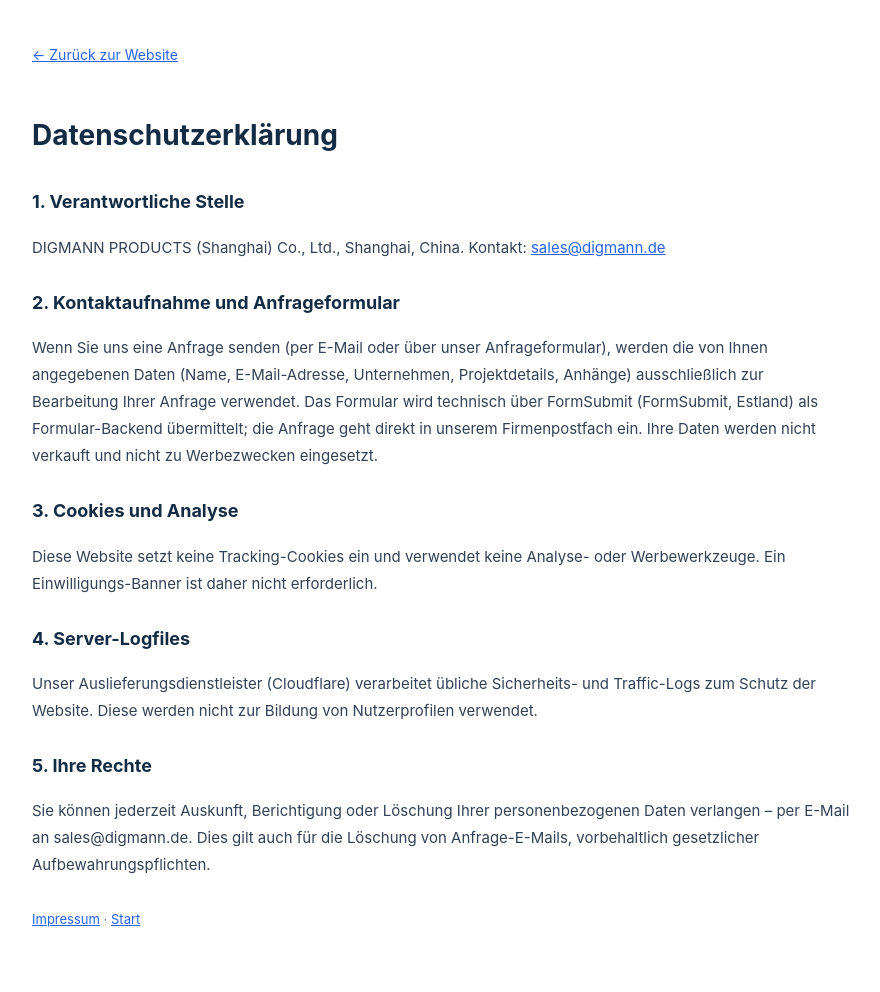
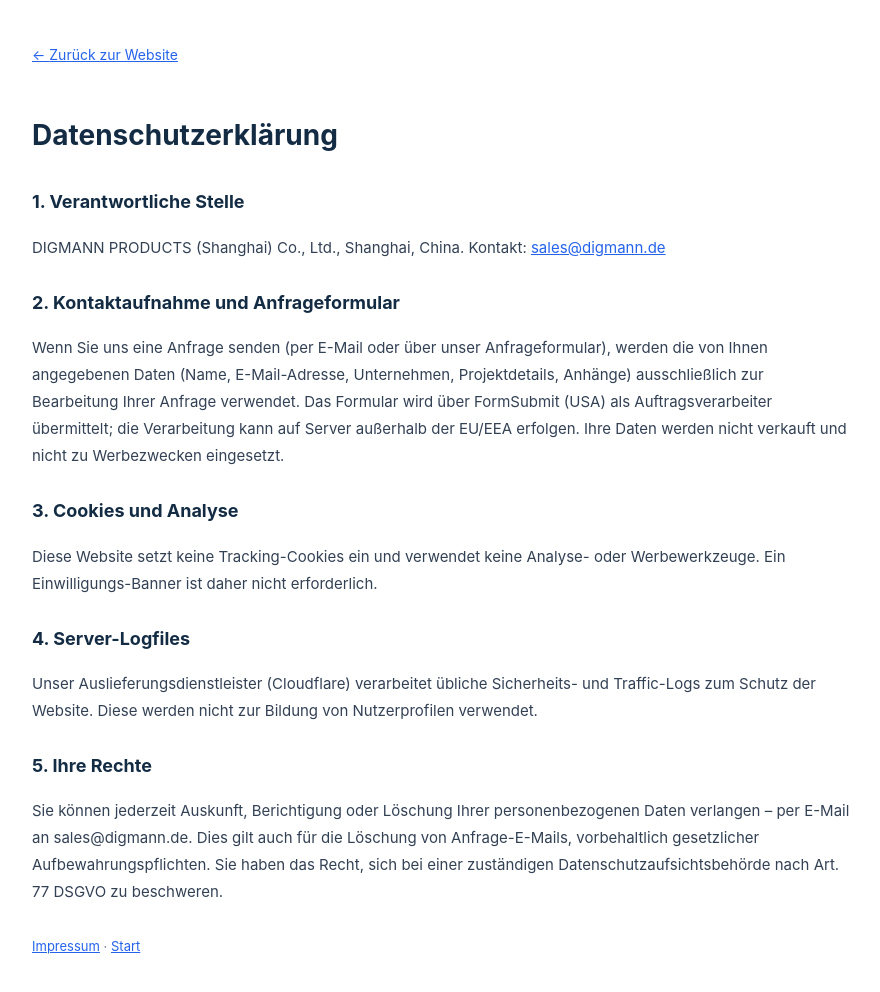
Before and after one commit to qiaofeng125-create/digmann-de, a plain HTML site: page datenschutz.html in a window 1280 px wide. Shown: the whole page, without its empty margins (198-1078 px from the left). Drawn offline with Linux system fonts and the light colour scheme.

Commit message:
legal: FormSubmit(USA)+EU/EEA disclosure, Art.77 complaint right, impressum address cleanup (user-approved)

```diff
--- a/datenschutz.html
+++ b/datenschutz.html
@@ -20,7 +20,7 @@
     <p>DIGMANN PRODUCTS (Shanghai) Co., Ltd., Shanghai, China. Kontakt: <a href="mailto:sales@digmann.de">sales@digmann.de</a></p>
 
     <h2 data-en="2. Contact and RFQ form">2. Kontaktaufnahme und Anfrageformular</h2>
-    <p data-en="When you send us an inquiry (by email or via our RFQ form), the data you provide — name, email address, company, project details and attachments — is used exclusively to process your request. The form is technically transmitted via FormSubmit (FormSubmit, Estonia) as a form backend; the submission lands directly in our business inbox. Your data is not sold or used for advertising.">Wenn Sie uns eine Anfrage senden (per E-Mail oder über unser Anfrageformular), werden die von Ihnen angegebenen Daten (Name, E-Mail-Adresse, Unternehmen, Projektdetails, Anhänge) ausschließlich zur Bearbeitung Ihrer Anfrage verwendet. Das Formular wird technisch über FormSubmit (FormSubmit, Estland) als Formular-Backend übermittelt; die Anfrage geht direkt in unserem Firmenpostfach ein. Ihre Daten werden nicht verkauft und nicht zu Werbezwecken eingesetzt.</p>
+    <p data-en="When you send us an inquiry (by email or via our RFQ form), the data you provide — name, email address, company, project details and attachments — is used exclusively to process your request. The form is submitted via FormSubmit (USA) as a data processor; data processing may take place on servers outside the EU/EEA. Your data is not sold or used for advertising.">Wenn Sie uns eine Anfrage senden (per E-Mail oder über unser Anfrageformular), werden die von Ihnen angegebenen Daten (Name, E-Mail-Adresse, Unternehmen, Projektdetails, Anhänge) ausschließlich zur Bearbeitung Ihrer Anfrage verwendet. Das Formular wird über FormSubmit (USA) als Auftragsverarbeiter übermittelt; die Verarbeitung kann auf Server außerhalb der EU/EEA erfolgen. Ihre Daten werden nicht verkauft und nicht zu Werbezwecken eingesetzt.</p>
 
     <h2 data-en="3. Cookies and analytics">3. Cookies und Analyse</h2>
     <p data-en="This website does not set tracking cookies and does not use analytics or advertising tools. No consent banner is required.">Diese Website setzt keine Tracking-Cookies ein und verwendet keine Analyse- oder Werbewerkzeuge. Ein Einwilligungs-Banner ist daher nicht erforderlich.</p>
@@ -29,7 +29,7 @@
     <p data-en="Our content delivery provider (Cloudflare) processes standard security and traffic logs to protect the site. These are not used to build user profiles.">Unser Auslieferungsdienstleister (Cloudflare) verarbeitet übliche Sicherheits- und Traffic-Logs zum Schutz der Website. Diese werden nicht zur Bildung von Nutzerprofilen verwendet.</p>
 
     <h2 data-en="5. Your rights">5. Ihre Rechte</h2>
-    <p data-en="You may request information about, correction of, or deletion of your personal data at any time by writing to sales@digmann.de. This also applies to the deletion of inquiry emails, subject to statutory retention obligations.">Sie können jederzeit Auskunft, Berichtigung oder Löschung Ihrer personenbezogenen Daten verlangen – per E-Mail an sales@digmann.de. Dies gilt auch für die Löschung von Anfrage-E-Mails, vorbehaltlich gesetzlicher Aufbewahrungspflichten.</p>
+    <p data-en="You may request information about, correction of, or deletion of your personal data at any time by writing to sales@digmann.de. This also applies to the deletion of inquiry emails, subject to statutory retention obligations. You have the right to lodge a complaint with a competent data protection supervisory authority pursuant to Art. 77 GDPR.">Sie können jederzeit Auskunft, Berichtigung oder Löschung Ihrer personenbezogenen Daten verlangen – per E-Mail an sales@digmann.de. Dies gilt auch für die Löschung von Anfrage-E-Mails, vorbehaltlich gesetzlicher Aufbewahrungspflichten. Sie haben das Recht, sich bei einer zuständigen Datenschutzaufsichtsbehörde nach Art. 77 DSGVO zu beschweren.</p>
 
     <p style="margin-top:30px;font-size:13px;color:#64748b;"><a href="impressum.html">Impressum</a> &middot; <a href="/" data-en="Home">Start</a></p>
     <script>
```
Also changed, not shown: impressum.html (+1 -1 lines).
